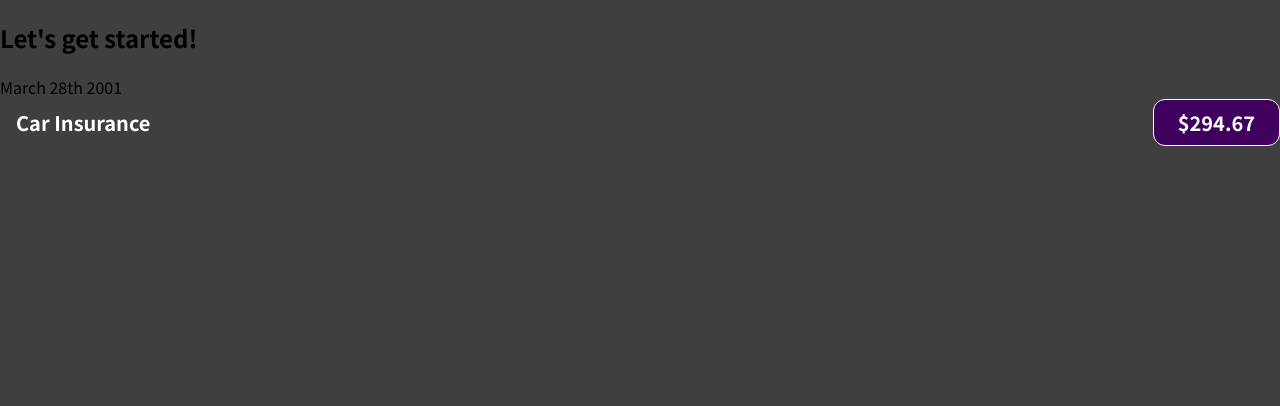
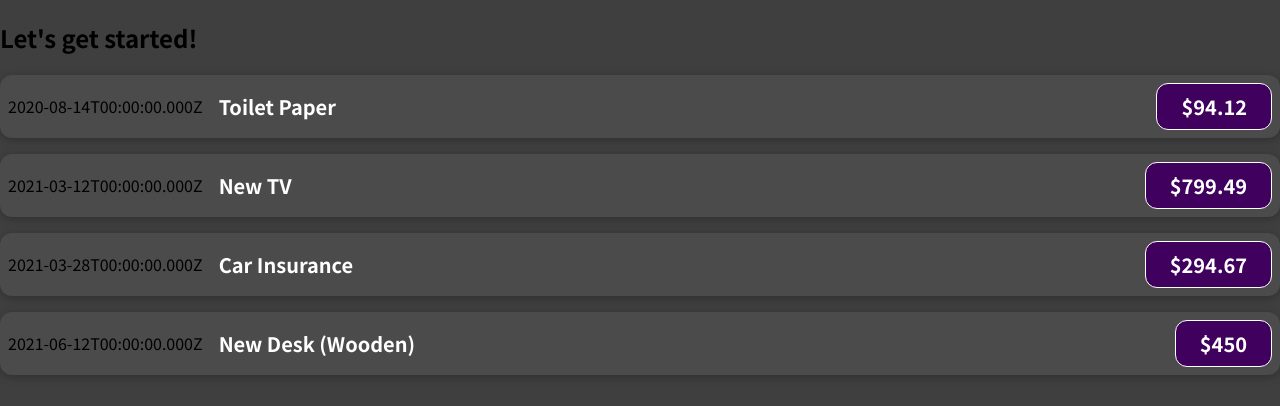
Before and after one commit to jondedman/moj, a JavaScript app in the folder react-course/01-starting-setup/: page / in a window 1280 px wide. Shown: the top 406 px of the page. Built offline with nearby package versions, Linux system fonts and the light colour scheme.

Commit message:
pass props to expense items

```diff
--- a/react-course/01-starting-setup/src/App.js
+++ b/react-course/01-starting-setup/src/App.js
@@ -1,10 +1,51 @@
 import ExpenseItem from "./components/ExpenseItem";
 
 function App() {
+	const expenses = [
+		{
+			id: "e1",
+			title: "Toilet Paper",
+			amount: 94.12,
+			date: new Date(2020, 7, 14),
+		},
+		{ id: "e2", title: "New TV", amount: 799.49, date: new Date(2021, 2, 12) },
+		{
+			id: "e3",
+			title: "Car Insurance",
+			amount: 294.67,
+			date: new Date(2021, 2, 28),
+		},
+		{
+			id: "e4",
+			title: "New Desk (Wooden)",
+			amount: 450,
+			date: new Date(2021, 5, 12),
+		},
+	];
+
 	return (
 		<div>
 			<h2>Let's get started!</h2>
-			<ExpenseItem></ExpenseItem>
+			<ExpenseItem
+				title={expenses[0].title}
+				amount={expenses[0].amount}
+				date={expenses[0].date}
+			></ExpenseItem>
+			<ExpenseItem
+				title={expenses[1].title}
+				amount={expenses[1].amount}
+				date={expenses[1].date}
+			></ExpenseItem>
+			<ExpenseItem
+				title={expenses[2].title}
+				amount={expenses[2].amount}
+				date={expenses[2].date}
+			></ExpenseItem>
+			<ExpenseItem
+				title={expenses[3].title}
+				amount={expenses[3].amount}
+				date={expenses[3].date}
+			></ExpenseItem>
 		</div>
 	);
 }
--- a/react-course/01-starting-setup/src/components/ExpenseItem.css
+++ b/react-course/01-starting-setup/src/components/ExpenseItem.css
@@ -1,3 +1,14 @@
+.expense-item {
+	display: flex;
+	justify-content: space-between;
+	align-items: center;
+	box-shadow: 0 2px 8px rgba(0, 0, 0, 0.25);
+	padding: 0.5rem;
+	margin: 1rem 0;
+	border-radius: 12px;
+	background-color: #4b4b4b;
+}
+
 .expense-item__description {
 	display: flex;
 	flex-direction: column;
--- a/react-course/01-starting-setup/src/components/ExpenseItem.js
+++ b/react-course/01-starting-setup/src/components/ExpenseItem.js
@@ -1,12 +1,16 @@
 import "./ExpenseItem.css";
 
-function ExpenseItem() {
+function ExpenseItem(props) {
+	// const expenseDate = new Date(2021, 2, 28);
+	// const expenseTitle = "Car Insurance";
+	// const expenseAmount = 294.67;
+
 	return (
 		<div className="expense-item">
-			<div>March 28th 2001</div>
+			<div>{props.date.toISOString()}</div>
 			<div className="expense-item__description">
-				<h2>Car Insurance</h2>
-				<div className="expense-item__price">$294.67</div>
+				<h2>{props.title}</h2>
+				<div className="expense-item__price">${props.amount}</div>
 			</div>
 		</div>
 	);
```
